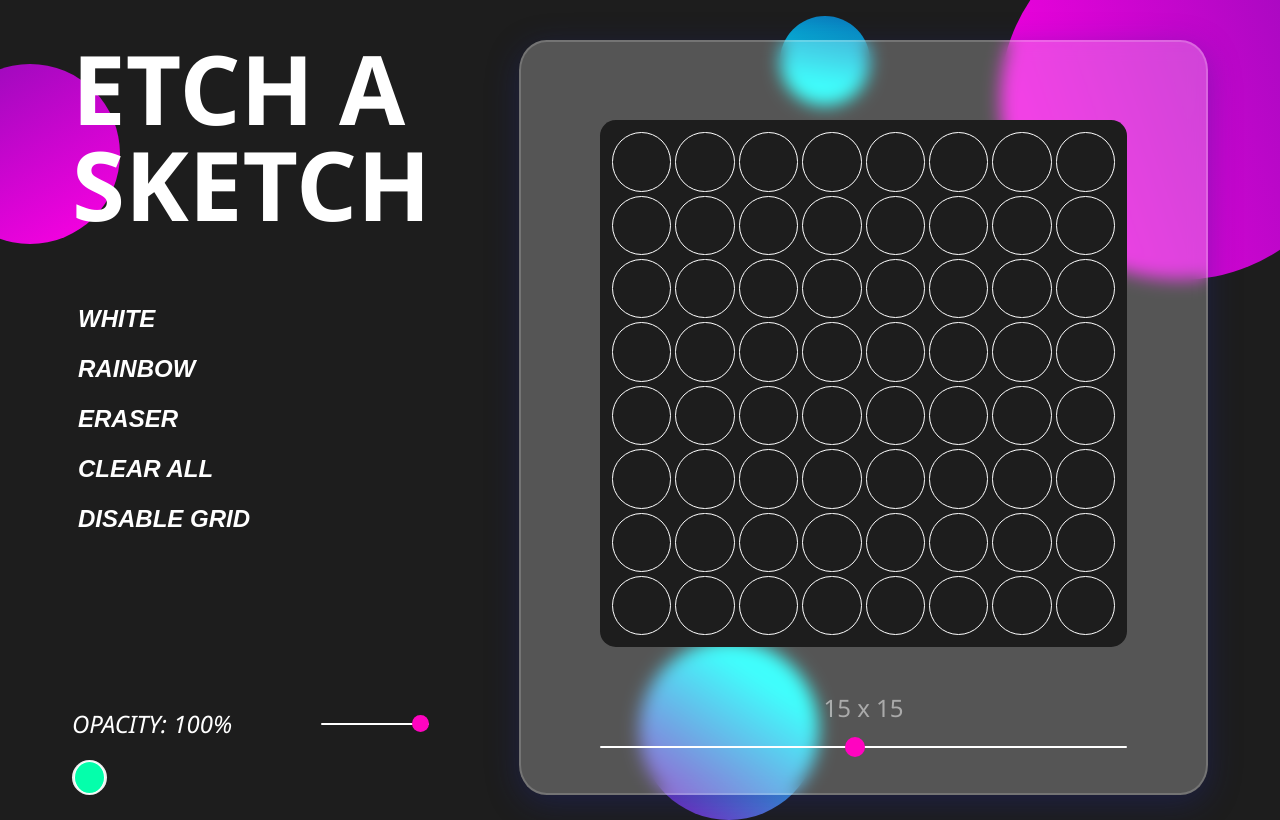
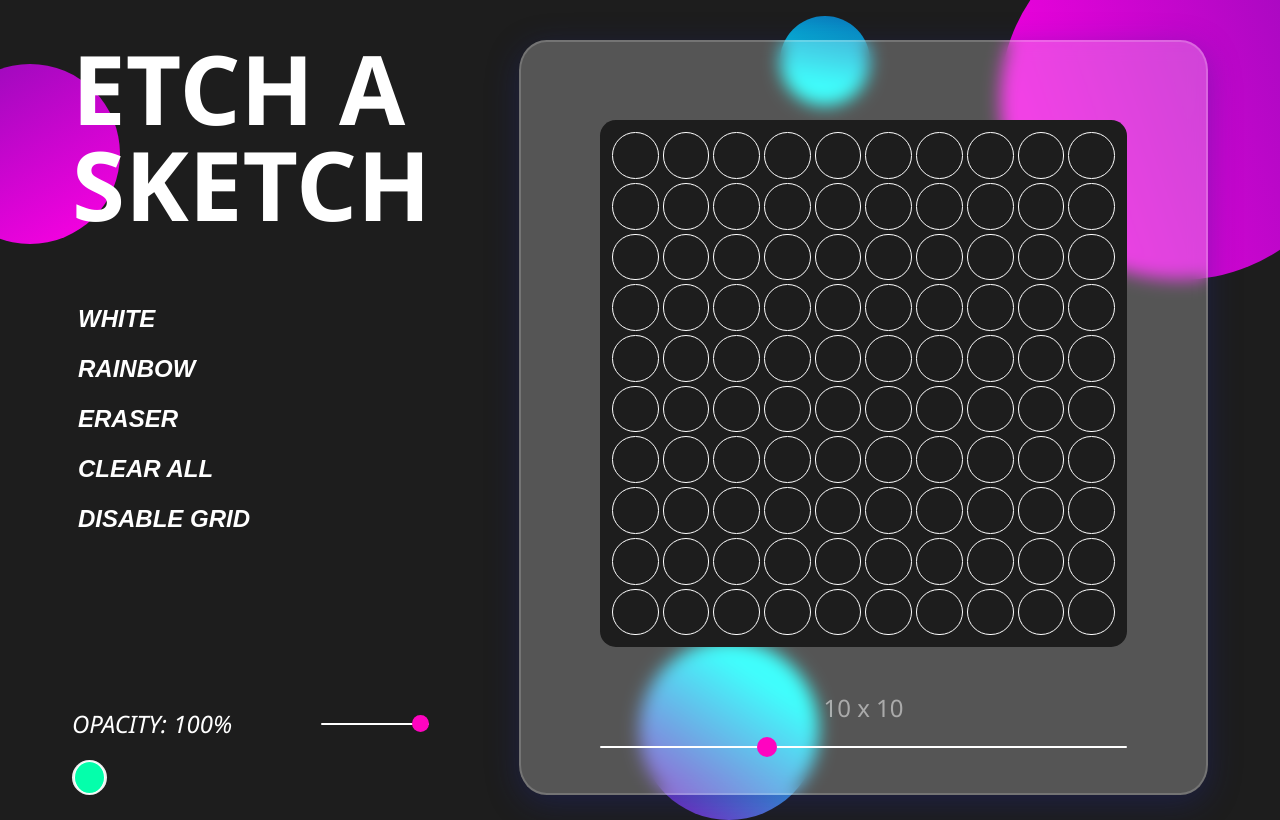
Before and after one commit to Tricheck-A/Etch-A-Sketch, a plain HTML site: page index.html in a window 1280 px wide. Shown: the top 820 px of the page. Drawn offline with Linux system fonts and the light colour scheme.

Commit message:
changed default grid and output to 10. Default was grid: 8 and output: 15.

```diff
--- a/index.html
+++ b/index.html
@@ -45,7 +45,7 @@
   <!-- Density Slider -->
     <div id = "densitySelection">
       <p id="densityOutput"></p>
-      <input type="range" min="1" max="30" value="15" class="slider" id="densitySlider">
+      <input type="range" min="1" max="30" value="10" class="slider" id="densitySlider">
     </div>
   </div>
 </body>
--- a/script.js
+++ b/script.js
@@ -8,8 +8,8 @@ const clearBtn = document.getElementById('clearBtn');
 const gridBtn = document.getElementById('gridBtn');
 
 let container = document.getElementById('container');
-let rowCount = 8;
-let colCount = 8;
+let rowCount = 10;
+let colCount = 10;
 let cellCount = rowCount * colCount;
 let cellSize = (100/rowCount) + "%";
 
```
